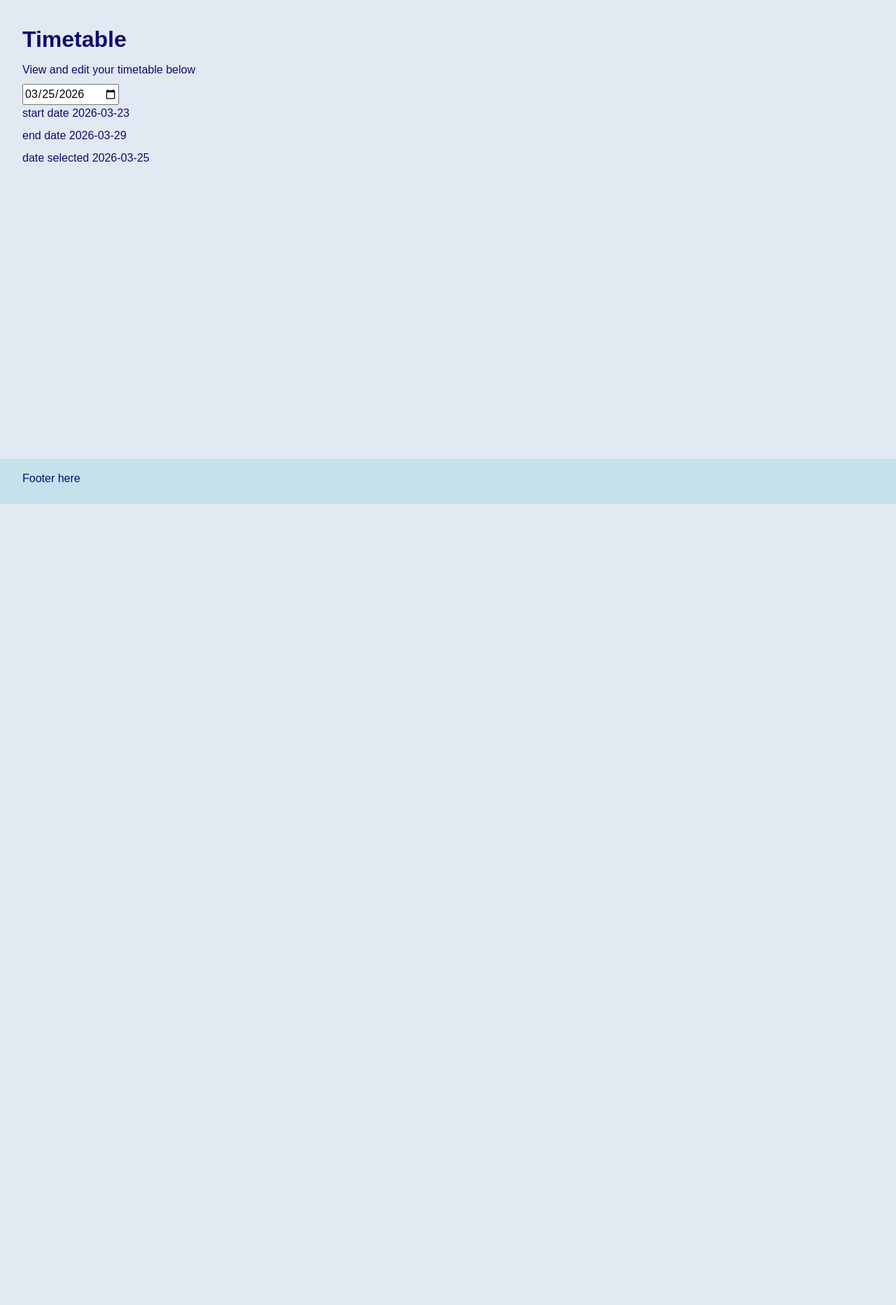
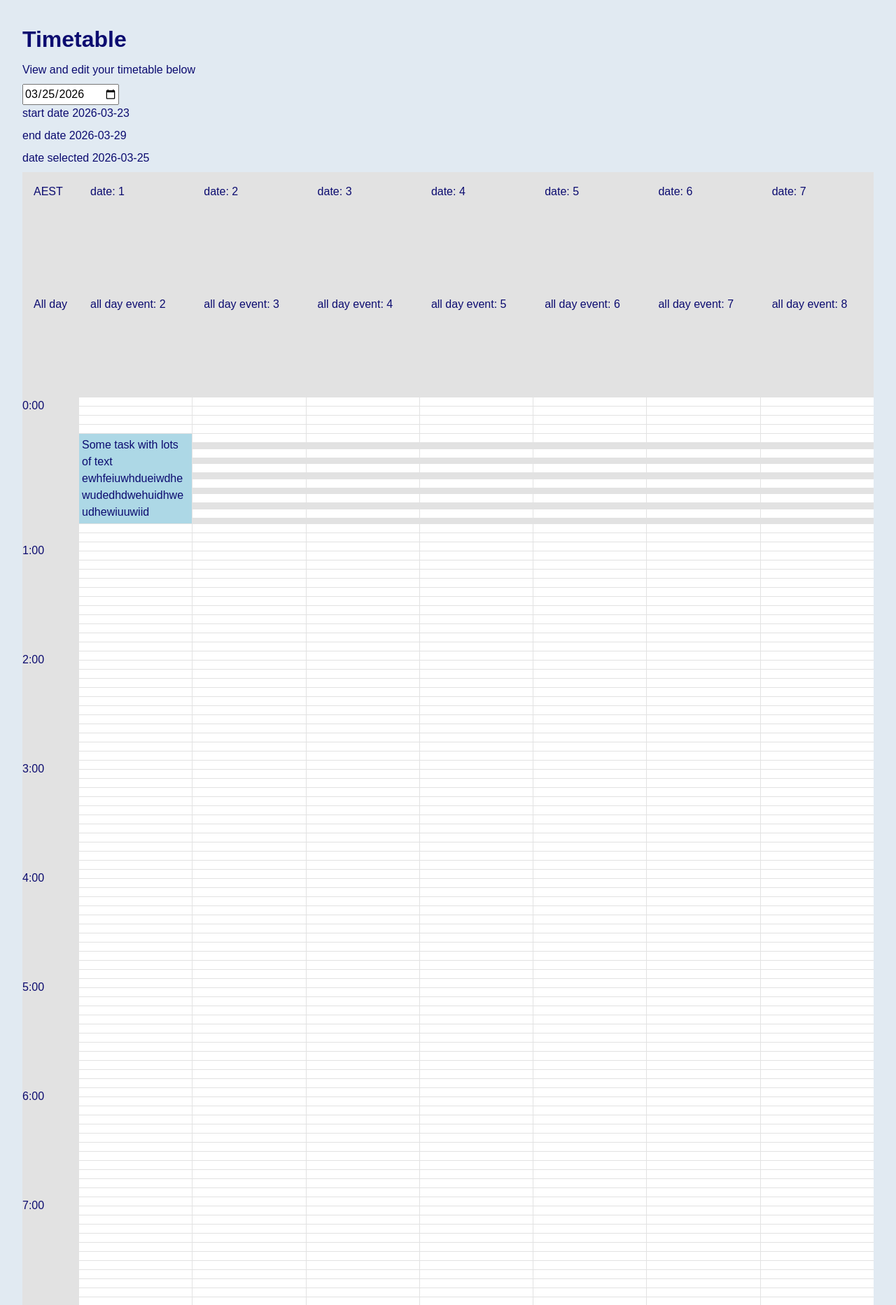
Before and after one commit to userr73/SimpleBloc, a Flask app: page /view-timetable in a window 1280 px wide. Shown: the part 80-1945 px from the top of the page at 70% size. Before the commit the page ends 800 px from the top, so only its background shows below. Run offline with Flask 3, Linux system fonts and the light colour scheme; the visitor is signed in with stand-in values (Sample User, id 1); data that the repository does not hold is empty; some libraries are stand-ins or nearby versions.

Commit message:
Add the table grid

```diff
--- a/routes/app_routes.py
+++ b/routes/app_routes.py
@@ -2,8 +2,9 @@ from flask import render_template, request, session, abort, redirect, url_for
 
 from application import app
 from utils.validators import validate_event, validate_date
-from utils.events import select_week_dates, check_if_add_new_category, get_all_categories, get_category_id
+from utils.events import select_week_dates, check_if_add_new_category, get_all_categories, get_category_id, get_this_week_events
 from utils.db import get_db
+from utils.user_profile import get_user_profile
 
 def check_login():
     """Checks if a user id is set in the session"""
@@ -37,18 +38,19 @@ def quick_note_form():
 @app.get('/view-timetable')
 def timetable():
     check_login()
-    events = [
-        {'time': 'idk what format', 'event_details': 'Going to school'},
-        {'time': 'still dunno', 'event_details': 'Going HOME'}
-    ]
+
+    print('DATE THE USER ENTERED', request.form.get('date_selected'))
 
     # Validate the selected date and convert into a date object
-    print(request.form.get('date_selected'))
     date_selected = validate_date(request.form.get('date_selected'))
 
+    # Figure out what the first and last day of the week the selected date is in
     start_date, end_date = select_week_dates(date_selected)
 
-    return render_template('app/timetable.html', date_selected=date_selected.isoformat(), start_date=start_date, end_date=end_date)
+    # Get the user's events for the selected week
+    events = get_this_week_events(session.get('user_id'), start_date, end_date)
+
+    return render_template('app/timetable.html', date_selected=date_selected, start_date=start_date, end_date=end_date, events=events)
 
 
 @app.get('/add-event')
@@ -152,7 +154,7 @@ def add_event():
 @app.get('/edit-categories')
 def edit_categories():
     check_login()
-    categories = ['school', 'sport', 'sleep']
+    categories = get_all_categories(session.get('user_id'))
 
     return render_template('app/categories.html', categories=categories)
 
@@ -160,7 +162,11 @@ def edit_categories():
 @app.get('/profile')
 def view_profile():
     check_login()
-    return render_template('app/profile.html')
+
+    # Get profile details
+    email_str = get_user_profile(session.get('user_id'))
+
+    return render_template('app/profile.html', email=email_str)
 
 
 @app.get('/confirm-logout')
--- a/static/style.css
+++ b/static/style.css
@@ -3,6 +3,10 @@
     --primary-colour: rgb(190, 190, 190);
     --secondary-colour: rgb(207, 207, 207);
     --tertiary-colour: rgb(226, 226, 226);
+    --bg-colour: rgb(195, 226, 236);
+
+    --row-height: 0.75rem;
+    --total-rows: 36;
 }
 
 body {
@@ -50,7 +54,7 @@ a:hover {
 
 header {
     .wide-content-container {
-        background-color: rgb(195, 226, 236);
+        background-color: var(--bg-colour);
         display: flex;
         justify-content: space-between;
         align-items: center;
@@ -241,6 +245,70 @@ td {
     }
 }
 
+
+/* Weekly timetable */
+.weekly-timetable-container {
+    display: grid;
+    grid-template-columns: [time] auto [mon] 1fr [tue] 1fr [wed] 1fr [thu] 1fr [fri] 1fr [sat] 1fr [sun] 1fr;
+    grid-template-rows: auto, auto, repeat(calc(var(--total-rows) - 2), var(--row-height));
+
+    background-color: var(--tertiary-colour);
+    gap: 1px;
+    /* border: 1px solid #ccc; */
+}
+
+/* First row - dates */
+.date-grid {
+    grid-row: 1;
+    min-height: 10rem; /* DELETE */
+    padding: 1rem;
+}
+
+/* Second row - all day events */
+.all-day-grid {
+    grid-row: 2;
+    min-height: 10rem; /* DELETE */
+    padding: 1rem;
+}
+
+/* Time labels (left-most side after the first two rows) */
+.time-labels {
+    grid-column: [time];
+}
+
+/* 5-minute blocks */
+.calendar-slot {
+    background-color: white;
+    height: var(--row-height);
+}
+
+
+/* Calendar events */
+.calendar-event {
+    padding: 0.25rem;
+    overflow: hidden; /* Ensures that a really long word does not force the container to stretch its width */
+    overflow-wrap: break-word; /* Breaks the really long word if it goes beyond the container width */
+}
+
+.eventtt {
+    display: block;
+}
+
+
+/* Categories modal */
+.white-bg-btn {
+    background-color: red;
+    padding: 0;
+    margin: 0;
+}
+
+.categories-dialog-content {
+    display: grid;
+
+    height: 15rem;
+    width: 25rem;
+}
+
 /* Footer */
 footer {
     .wide-content-container {
--- a/templates/app/categories.html
+++ b/templates/app/categories.html
@@ -1 +1,3 @@
-<p>Current categories: {{ categories }}</p>
+{% for category in categories %}
+    <p>{{ category }}</p>
+{% endfor %}
--- a/templates/app/event-form.html
+++ b/templates/app/event-form.html
@@ -70,8 +70,8 @@
 
                 <a href="#"><small class="trigger-categories" onclick="document.getElementById('categories-dialog').showModal(); return false" hx-get="/edit-categories" hx-target="#categories-dialog-content">Edit categories</small></a>
                 <dialog id="categories-dialog">
-                    <button type="button" onclick="document.getElementById('categories-dialog').close()" id="close-categories-dialog"><i class="fa-solid fa-xmark"></i></button>
-                    <div id="categories-dialog-content"></div>
+                    <button type="button" class="white-bg-btn" onclick="document.getElementById('categories-dialog').close()" id="close-categories-dialog"><i class="fa-solid fa-xmark"></i></button>
+                    <div id="categories-dialog-content" class="categories-dialog-content"></div>
                 </dialog>
                 <div class="form-group-error">{{ errors.get('category', '') }}</div>
             </div>
--- a/templates/app/profile.html
+++ b/templates/app/profile.html
@@ -5,7 +5,7 @@
 {% block main %}
     <div class="narrow-content-container">
         <h1>Profile</h1>
-        <p>Email</p>
+        <p>Email: {{ email }}</p>
         <p>Password</p>
     </div>
 {% endblock %}
--- a/templates/app/timetable.html
+++ b/templates/app/timetable.html
@@ -6,13 +6,43 @@
     <div class="wide-content-container">
         <h1>Timetable</h1>
         <p>View and edit your timetable below</p>
-        <input type="date" name='date_selected' value="{{ date_selected }}" onchange="window.location.reload()">
+        <input type="date" name='date_selected' value="{{ date_selected }}">
         <p>start date {{ start_date }}</p>
         <p>end date {{ end_date }}</p>
         <p>date selected {{ date_selected }}</p>
 
-        <div class="main-timetable-grid">
+        <div class="weekly-timetable-container">
+            <!-- Date row -->
+            <div class="date-grid" style="grid-column: {{ time }};">AEST</div>
+            {% for i in range(2, 9) %}
+                <div class="date-grid" style="grid-column: {{ i }};">date: {{i-1}}</div>
+            {% endfor %}
 
+            <!-- All day events row -->
+            <div class="all-day-grid" style="grid-column: {{ time }};">All day</div>
+            {% for i in range(2, 9) %}
+                <div class="all-day-grid" style="grid-column: {{ i }};">all day event: {{i}}</div>
+            {% endfor %}
+
+            <!-- Time labels -->
+            {% for i in range(0, 24) %}
+                <div class="time-label" style="grid-row: {{ (12*i)+3 }} / span 12;">{{i}}:00</div>
+            {% endfor %}
+
+            <!-- Main timetable -->
+            {% for day in ['mon', 'tue', 'wed', 'thu', 'fri', 'sat', 'sun'] %}
+                {% for row_num in range(3, 291) %}
+                    <div class="calendar-slot" style="grid-row: {{ row_num }}; grid-column: {{ day }};">
+                    </div>
+                {% endfor %}
+            {% endfor %}
+
+
+            <!-- Sample Events - the inline styles add colour and place the event in the correct location  -->
+            <div class="calendar-event"
+                style="background-color: lightblue; grid-row: 7 / 13; grid-column: mon;">
+                Some task with lots of text ewhfeiuwhdueiwdhewudedhdwehuidhweudhewiuuwiid
+            </div>
         </div>
     </div>
 {% endblock %}
--- a/utils/events.py
+++ b/utils/events.py
@@ -1,6 +1,26 @@
 from datetime import date
 
 from utils.db import get_db, query_all, query_one
+
+def get_this_week_events(user_id, start, end):
+    """Retrieves one week of events based on the given start and end date"""
+    sql = '''
+        SELECT *
+        FROM Events
+        JOIN Categories on Categories.category_id = Events.category_id
+        WHERE Events.user_id = ?
+        AND event_date >= ?
+        AND event_date <= ?
+    '''
+    # NOTE: do I need to order by date ascending?
+
+    data = (user_id, start, end)
+
+    events = query_all(sql, data)
+
+    return events
+
+
 
 def get_category_id(user_id, category_str):
     """Finds the category id of a given category name string"""
@@ -14,7 +34,8 @@ def get_category_id(user_id, category_str):
 
     category_id = query_one(sql, data)
 
-    return dict(category_id)['category_id']
+    # Return the value of category_id (integer)
+    return category_id['category_id']
 
 
 
@@ -60,4 +81,5 @@ def select_week_dates(selected_date):
     start_date = date.fromisocalendar(year, week_num, 1)
     end_date = date.fromisocalendar(year, week_num, 7)
 
+    # Return the date objects
     return start_date, end_date
```
Also changed, not shown: utils/user_profile.py (added, +15 -0 lines).
